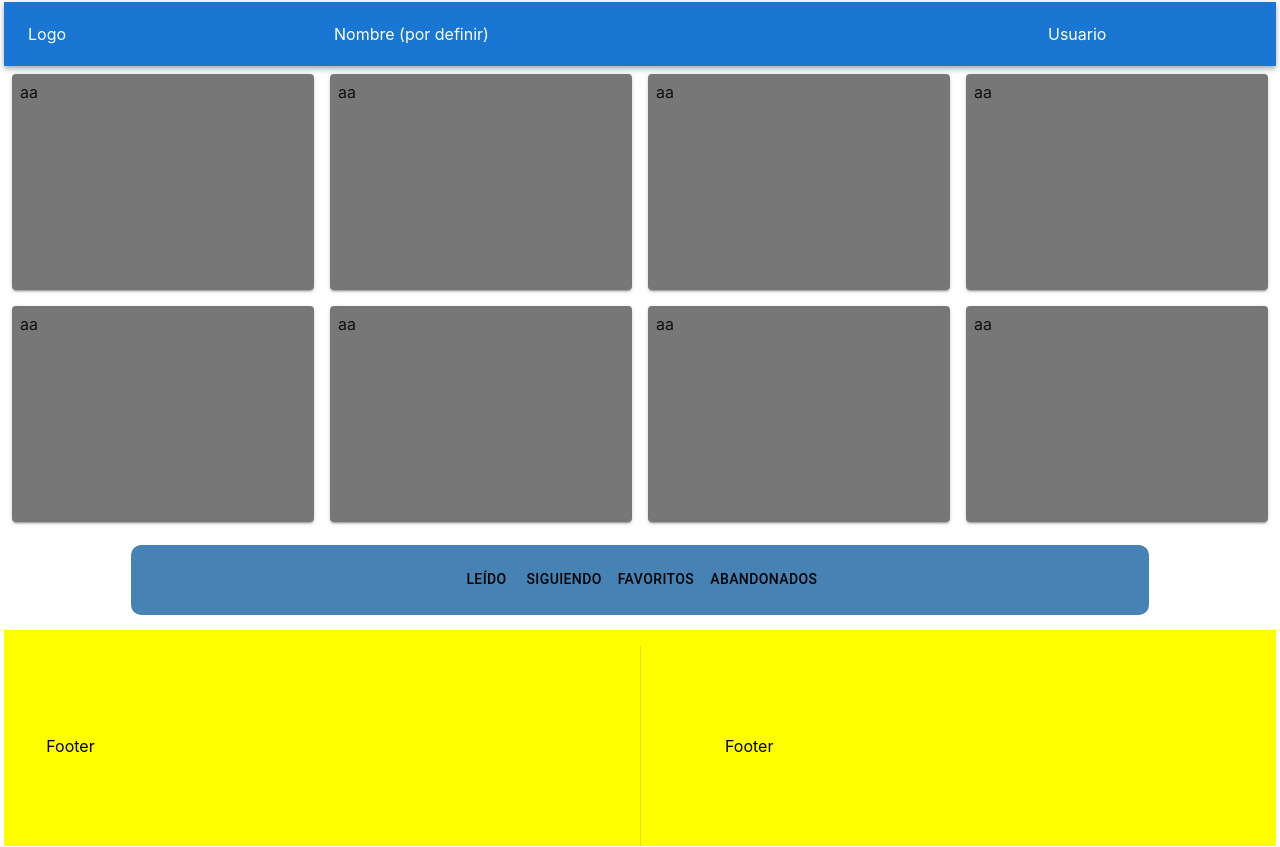
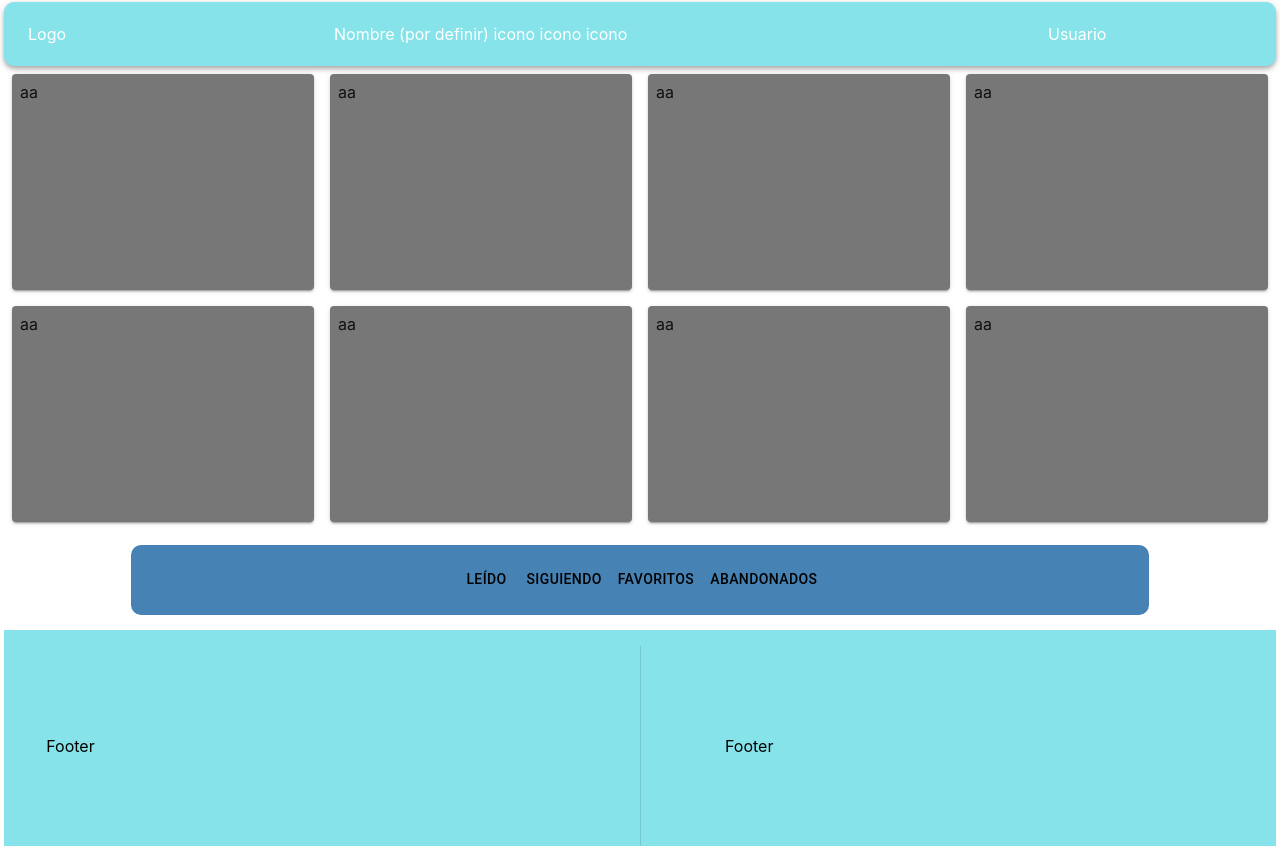
Before and after one commit to velasquezgalejandro/FirstProject, a React (Create React App) app: page / in a window 1280 px wide. Built offline with nearby package versions, Linux system fonts and the light colour scheme.

Commit message:
arreglo de colores y bordes

```diff
--- a/src/Frontend/Footer.jsx
+++ b/src/Frontend/Footer.jsx
@@ -9,7 +9,7 @@ const Footer = () => {
         display: 'flex',
         width: '100%',
         height: 'fit-content',
-        bgcolor: 'yellow',
+        bgcolor: '#85E3E9',
         pt: 2,
         justifyContent: 'space-around',
         alignItems: 'center',
--- a/src/Frontend/Navbar.jsx
+++ b/src/Frontend/Navbar.jsx
@@ -6,14 +6,17 @@ import Toolbar from '@mui/material/Toolbar';
 const Navbar = () => {
   return (
     <Grid sx={{ flexGrow: 1 }}>
-      <AppBar position="static">
+      <AppBar
+        position="static"
+        sx={{ bgcolor: '#85E3E9', borderRadius: '10px' }}
+      >
         <Toolbar>
           <Grid container sx={{ height: '100%', width: '100%' }}>
             <Grid xs={3} item>
               Logo
             </Grid>
             <Grid xs={7} item>
-              Nombre (por definir)
+              Nombre (por definir) icono icono icono
             </Grid>
             <Grid xs={2} item>
               Usuario
```
